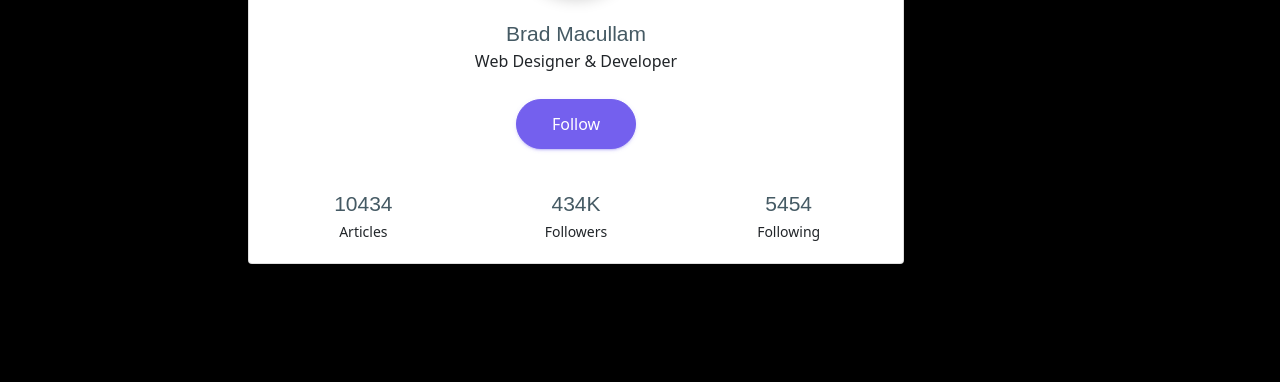
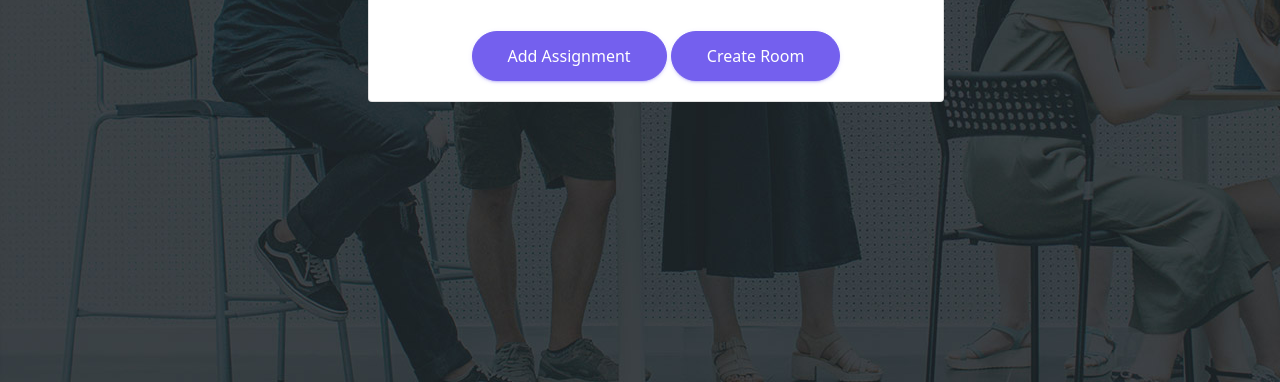
Before and after one commit to NivedSankar/EduMeeting, a Django app: page /teacher_course_details/1 in a window 1280 px wide. Shown: the part 418-800 px from the top of the page. Run offline with Django 4.2, Linux system fonts and the light colour scheme; data comes from the database, SQL or seed files in the repository; both versions use the stored data as it was after the commit; some libraries are stand-ins or nearby versions.

Commit message:
added assignment page

```diff
--- a/edumeeting/eduapp/models.py
+++ b/edumeeting/eduapp/models.py
@@ -77,3 +77,7 @@ class course_enrolled(models.Model):
     total = models.IntegerField()
     def __str__(self):
         return self.course_name
+
+class add_assignment(models.Model):
+    teacher_id = models.CharField(max_length=30)
+    assignment = models.CharField(max_length=500)
--- a/edumeeting/eduapp/templates/teacher_course_details.html
+++ b/edumeeting/eduapp/templates/teacher_course_details.html
@@ -109,26 +109,27 @@ p {
     <meta charset="UTF-8">
     <title>Title</title>
 </head>
-<body>
-<div class="padding">
+<body style="background-image: url(/static/assets/images/apply-bg.jpg)">
+<div class="padding" style="margin-left: 25%;">
     <div class="col-md-8">
         <!-- Column -->
-        <div class="card"> <img class="card-img-top" src="https://i.imgur.com/K7A78We.jpg" alt="Card image cap">
+        <div class="card"> <img class="card-img-top" src="/static/assets/images/{{img}}" alt="Card image cap">
             <div class="card-body little-profile text-center">
-                <div class="pro-img"><img src="https://i.imgur.com/8RKXAIV.jpg" alt="user"></div>
-                <h3 class="m-b-0">Brad Macullam</h3>
-                <p>Web Designer &amp; Developer</p> <a href="javascript:void(0)" class="m-t-10 waves-effect waves-dark btn btn-primary btn-md btn-rounded" data-abc="true">Follow</a>
-                <div class="row text-center m-t-20">
-                    <div class="col-lg-4 col-md-4 m-t-20">
-                        <h3 class="m-b-0 font-light">10434</h3><small>Articles</small>
-                    </div>
-                    <div class="col-lg-4 col-md-4 m-t-20">
-                        <h3 class="m-b-0 font-light">434K</h3><small>Followers</small>
-                    </div>
-                    <div class="col-lg-4 col-md-4 m-t-20">
-                        <h3 class="m-b-0 font-light">5454</h3><small>Following</small>
-                    </div>
-                </div>
+<!--                <div class="pro-img"><img src="https://i.imgur.com/8RKXAIV.jpg" alt="user"></div>-->
+                <h3 class="m-b-0">{{data.course_name}}</h3>
+                <p>{{data.institution_name}}</p> <a href="javascript:void(0)" class="m-t-10 waves-effect waves-dark btn btn-primary btn-md btn-rounded" data-abc="true">Add Assignment</a>
+                <a href="javascript:void(0)" class="m-t-10 waves-effect waves-dark btn btn-primary btn-md btn-rounded" data-abc="true">Create Room</a>
+<!--                <div class="row text-center m-t-20">-->
+<!--                    <div class="col-lg-4 col-md-4 m-t-20">-->
+<!--                        <h3 class="m-b-0 font-light">10434</h3><small>Articles</small>-->
+<!--                    </div>-->
+<!--                    <div class="col-lg-4 col-md-4 m-t-20">-->
+<!--                        <h3 class="m-b-0 font-light">434K</h3><small>Followers</small>-->
+<!--                    </div>-->
+<!--                    <div class="col-lg-4 col-md-4 m-t-20">-->
+<!--                        <h3 class="m-b-0 font-light">5454</h3><small>Following</small>-->
+<!--                    </div>-->
+<!--                </div>-->
             </div>
         </div>
     </div>
--- a/edumeeting/eduapp/views.py
+++ b/edumeeting/eduapp/views.py
@@ -352,4 +352,4 @@ def student_logout(request):
 def teacher_course_details(request,id):
     a = coursemodel.objects.get(id=id)
     img = str(a.course_img).split('/')[-1]
-    return render(request,'teacher_course_details.html',{'img':img})
+    return render(request,'teacher_course_details.html',{'data':a,'img':img})
```
Also changed, not shown: edumeeting/db.sqlite3, edumeeting/eduapp/migrations/0009_add_assignment.py (added).
